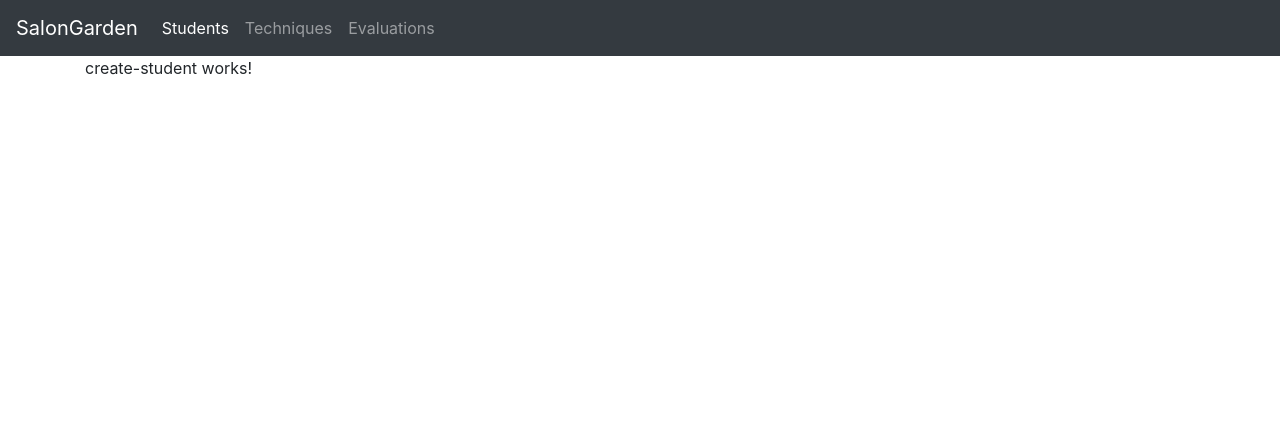
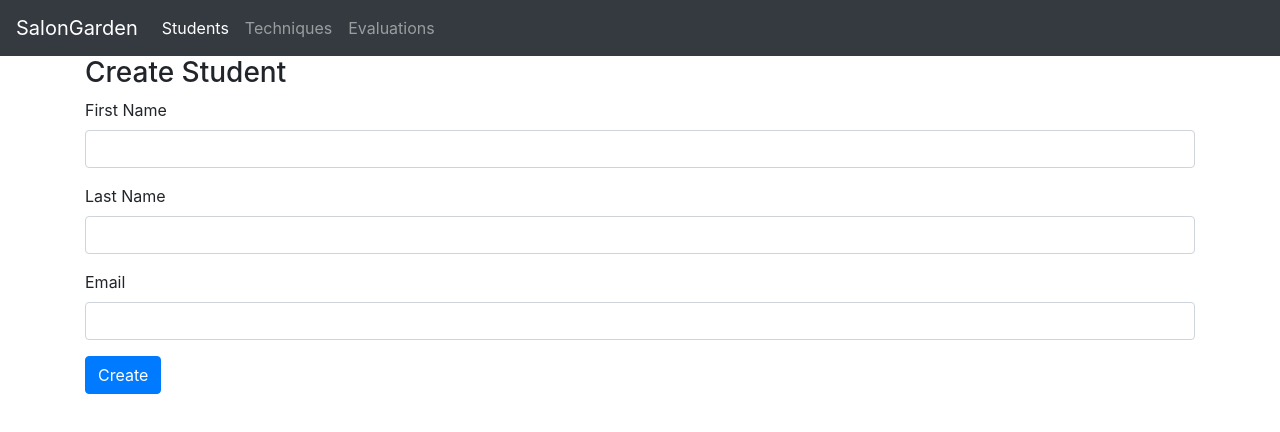
Before and after one commit to Joe-LaRue/SalonGardenAngular, an Angular app: page /students/create in a window 1280 px wide. Shown: the top 432 px of the page. Built offline with nearby package versions, Linux system fonts and the light colour scheme.

Commit message:
started working on create student

```diff
--- a/src/app/model.ts
+++ b/src/app/model.ts
@@ -1,4 +1,4 @@
-export class User{
+export class Student{
     id: number;
     userName: string;
     creationDate: Date;
--- a/src/app/students/create-student.component.html
+++ b/src/app/students/create-student.component.html
@@ -1,3 +1,19 @@
-<p>
-  create-student works!
-</p>
+
+<h3>Create Student</h3>
+
+<div class="form-group">
+  <label for="firstName">First Name</label>
+  <input type="text" name="firstName" id="txtFirstName" class="form-control" [(ngModel)]="student.firstName">
+</div>
+
+<div class="form-group">
+  <label for="lastName">Last Name</label>
+  <input type="text" name="lastName" id="txtlastName" class="form-control" [(ngModel)]="student.lastName">
+</div>
+
+<div class="form-group">
+  <label for="email">Email</label>
+  <input type="text" name="email" id="txtEmail" class="form-control" [(ngModel)]="student.email">
+</div>
+
+<button class="btn btn-primary" (click)="createStudent()">Create</button>
--- a/src/app/students/create-student.component.ts
+++ b/src/app/students/create-student.component.ts
@@ -1,4 +1,6 @@
 import { Component, OnInit } from '@angular/core';
+import { StudentDetailComponent } from './student-detail.component';
+import { Student } from '../model';
 
 @Component({
   selector: 'app-create-student',
@@ -7,7 +9,11 @@ import { Component, OnInit } from '@angular/core';
 })
 export class CreateStudentComponent implements OnInit {
 
-  constructor() { }
+  student: Student = new Student;
+
+  createStudent(){
+    console.log(this.student);
+  }
 
   ngOnInit() {
   }
--- a/src/app/students/student-list.component.html
+++ b/src/app/students/student-list.component.html
@@ -11,11 +11,11 @@
     </tr>
   </thead>
   <tbody>
-    <tr *ngFor="let user of users">
-      <td>{{user.firstName}}</td>
-      <td>{{user.lastName}}</td>
-      <td>{{user.email}}</td>
-      <td>{{user.roleId}}</td>
+    <tr *ngFor="let student of students">
+      <td>{{student.firstName}}</td>
+      <td>{{student.lastName}}</td>
+      <td>{{student.email}}</td>
+      <td>{{student.roleId}}</td>
     </tr>
   </tbody>
 </table>
--- a/src/app/students/student-list.component.ts
+++ b/src/app/students/student-list.component.ts
@@ -1,6 +1,6 @@
 import { Component } from '@angular/core';
 
-import { User } from '../model';
+import { Student } from '../model';
 
 @Component({
   selector: 'student-list',
@@ -8,7 +8,7 @@ import { User } from '../model';
 })
 export class StudentListComponent  {
 
-  users: User[] = [
+  users: Student[] = [
     {
       id: 1,
       creationDate: new Date('1/1/2018'),
```
Also changed, not shown: src/app/app.module.ts (+7 -2 lines).
